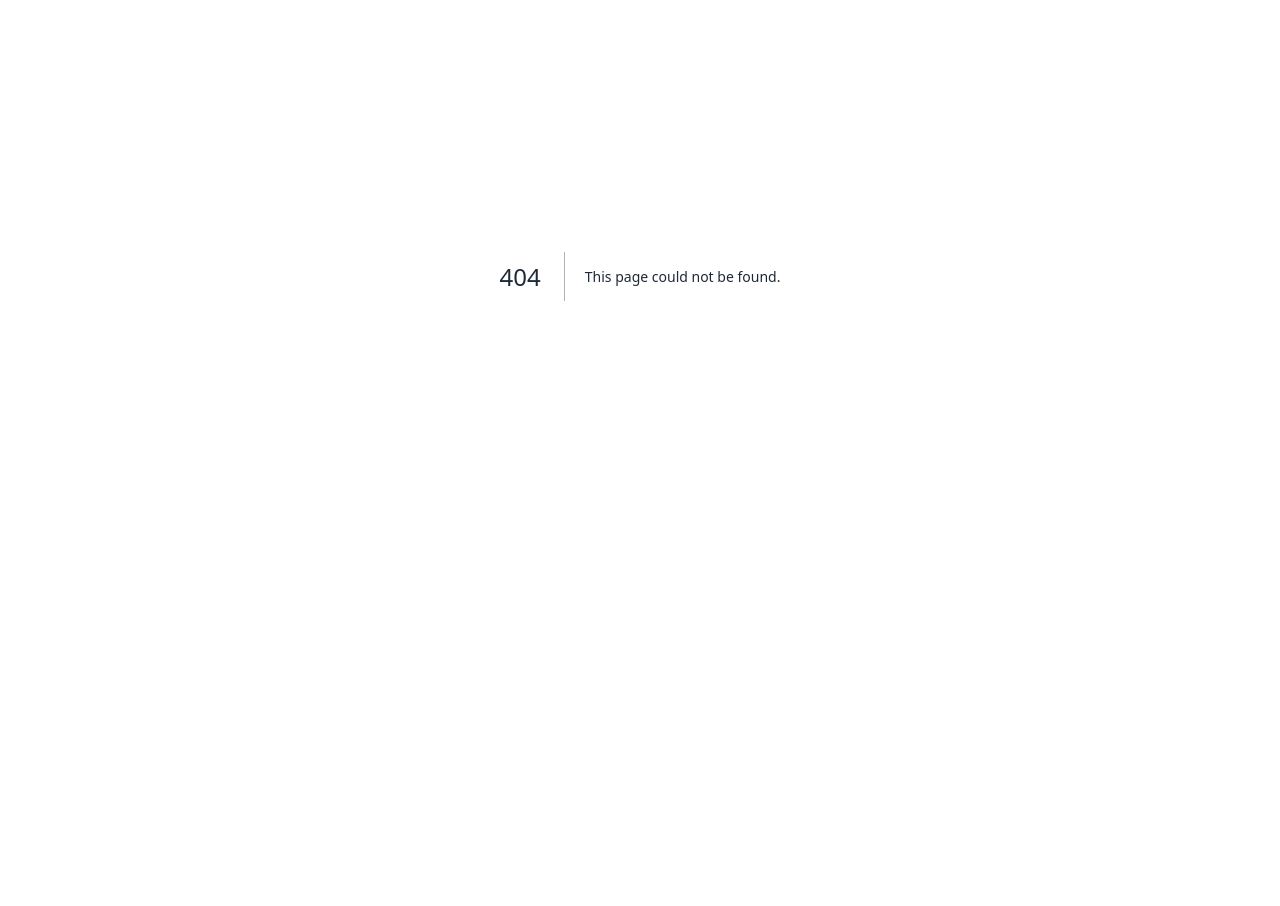
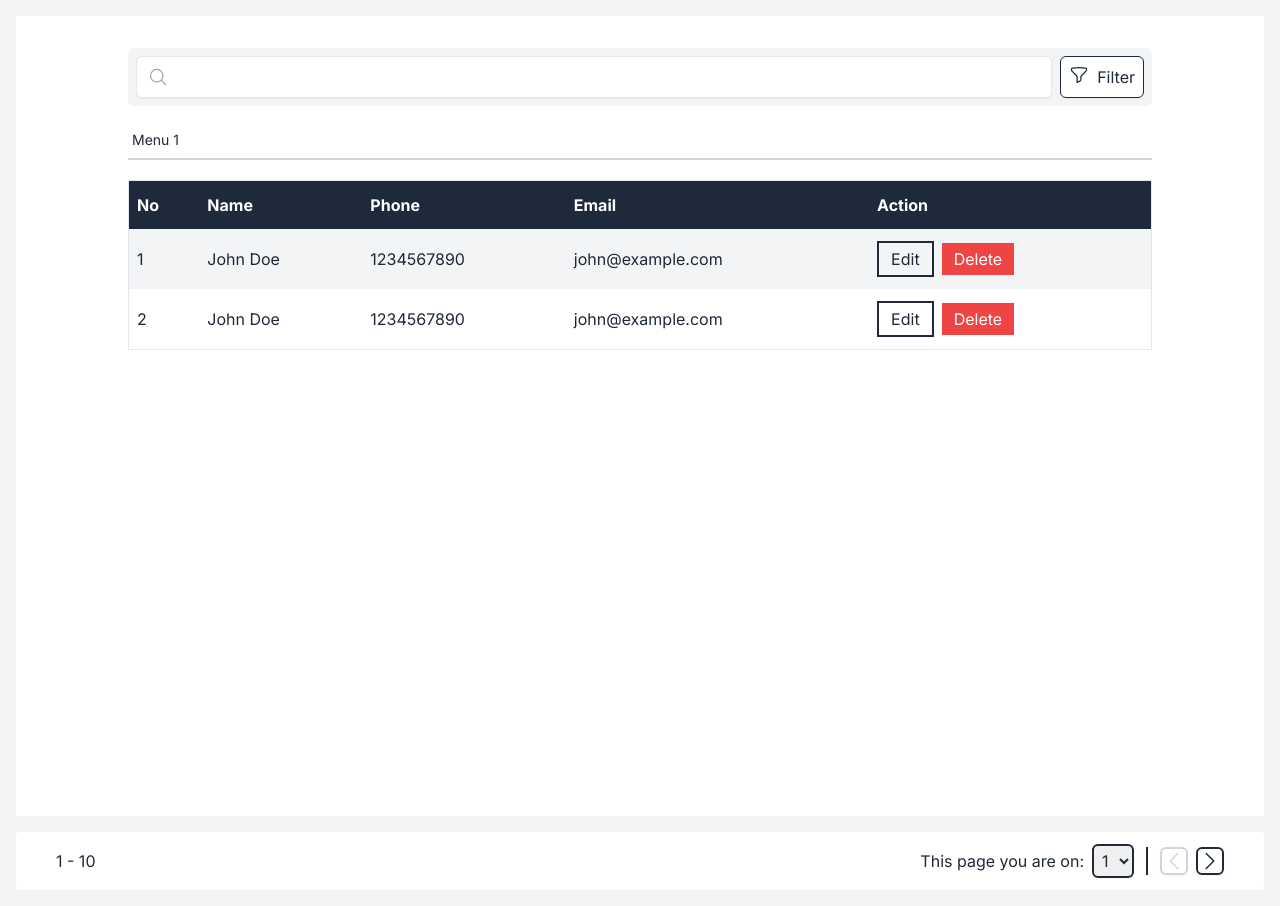
Before and after one commit to albaehaki/tes-ray-white, a Next.js app: page /user-management in a window 1280 px wide. Before the commit this address had no page. Shown: the part 140-1046 px from the top of the page. Before the commit the page ends 832 px from the top, so only its background shows below. Built offline with nearby package versions, Linux system fonts and the light colour scheme.

Commit message:
sudah berhasil membuat 1 halaman

```diff
--- a/app/layout.tsx
+++ b/app/layout.tsx
@@ -5,7 +5,7 @@ import { Inter } from 'next/font/google'
 // components
 import Sidebar from '@/components/sideBar'
 
-const inter = Inter({ subsets: ['latin'] })
+const inter = Inter({ subsets: ['latin']})
 
 export const metadata: Metadata = {
   title: 'Create Next App',
@@ -19,7 +19,7 @@ export default function RootLayout({
 }) {
   return (
     <html lang="en">
-      <body className={inter.className}>
+      <body className={inter.className }>
         <Sidebar>
         {children}
         </Sidebar>
--- /dev/null
+++ b/app/user-management/page.tsx
@@ -0,0 +1,137 @@
+"use client";
+import React, {useState} from "react";
+import {
+  MagnifyingGlassCircleIcon,
+  MagnifyingGlassIcon,
+  UserPlusIcon,
+  FunnelIcon,
+  ChevronRightIcon,
+  ChevronLeftIcon,
+} from "@heroicons/react/24/outline";
+// components
+import  FormPopUp from "@/components/formPopUp"
+
+
+const CustomerTable: React.FC = () => {
+  // Dummy data for customer table
+  const [popupOpen, setPopupOpen] = useState(false);
+
+  const openPopup = () => {
+    setPopupOpen(true);
+  };
+
+  const closePopup = () => {
+    setPopupOpen(false);
+  };
+
+
+  const customers = [
+    { id: 1, name: "John Doe", phone: "1234567890", email: "john@example.com" },
+    { id: 2, name: "John Doe", phone: "1234567890", email: "john@example.com" },
+    // ... more customer data
+  ];
+
+  return (
+    <div className="flex flex-col items-center">
+      <div className="w-full max-w-screen-lg mt-8">
+        <div className="flex items-center mb-4 relative bg-gray-100 rounded-md p-2">
+          <input
+            type="text"
+            className="w-full p-2 border rounded-md shadow-sm"
+            // placeholder={<MagnifyingGlassCircleIcon className="w-5 h-5" />}
+          />
+          <div className="absolute inset-y-3 left-3 pl-2 flex items-center pointer-events-none">
+            <MagnifyingGlassIcon className="w-5 h-5 text-gray-400" />
+          </div>
+          <button className="flex p-2 ml-2 border border-slate-800 bg-white rounded-md shadow-sm">
+            <FunnelIcon className="w-5 h-5 mr-2" />
+            Filter
+          </button>
+        </div>
+        <div className="overflow-x-auto">
+          <div className="flex space-x-4  mb-5 border-b-2 border-gray-300">
+            <button className="text-gray-800 py-2 px-1 hover:border-b-2 border-gray-800 text-sm">
+              Menu 1
+            </button>
+
+            {/* Tambahkan lebih banyak menu sesuai kebutuhan */}
+          </div>
+        </div>
+        <div className="">
+          <table className="min-w-full border ">
+            <thead className="bg-slate-800 text-white text-left">
+              <tr>
+                <th className="px-2 py-3">No</th>
+                <th className="px-2 py-3">Name</th>
+                <th className="px-2 py-3">Phone</th>
+                <th className="px-2 py-3">Email</th>
+                <th className="px-2 py-3">Action</th>
+              </tr>
+            </thead>
+            {customers.map((customer) => (
+              <tbody className={`${customer.id % 2 !== 0 ? `bg-gray-100`: ``}`}>
+                <tr key={customer.id}>
+                  <td className="px-2 py-3">{customer.id}</td>
+                  <td className="px-2 py-3">{customer.name}</td>
+                  <td className="px-2 py-3">{customer.phone}</td>
+                  <td className="px-2 py-3">{customer.email}</td>
+                  <td className="px-2 py-3">
+                    <button onClick={() => {openPopup()}} className="mr-2 text-gray-800 border-collapse border-2 border-gray-800 px-3 py-1">
+                      Edit
+                    </button>
+                    <button className="text-white px-3 py-1 bg-red-500 ">
+                      Delete
+                    </button>
+                  </td>
+                </tr>
+              </tbody>
+            ))}
+          </table>
+        </div>
+
+      </div>
+      {/* popup */}
+      <FormPopUp isOpen={popupOpen} onClose={closePopup} />
+    </div>
+  );
+};
+
+const App: React.FC = () => {
+  return (
+    <>
+      <div className="flex pb-10 justify-end bg-gray-100">
+        <button className="py-2 px-4 flex items-center bg-slate-800 text-white">
+          <UserPlusIcon className="w-6 h-6  mr-2 stroke-current" />
+          Add User
+        </button>
+      </div>
+
+      <div className="min-h-screen bg-white">
+        <CustomerTable />
+      </div>
+      <div className="flex justify-between items-center mt-4 bg-white px-10 py-3 rounded">
+          <div className="flex items-center">
+            <span className="mr-2">1 - 10</span>
+          </div>
+          <div className="flex items-center">
+            <span className="mr-2">This page you are on: {`  `}</span>
+            <select className="p-1 border-2 rounded-md shadow-sm border-gray-800">
+              <option>1</option>
+              <option>2</option>
+              {/* ... more page options */}
+            </select>
+            <div className="flex border-l-2 border-gray-800 ml-3">
+            <button className="mr-2 ml-3 border-2 rounded-md shadow-sm border-gray-300 text-gray-300">
+                <ChevronLeftIcon className="w-6 h-6" />
+            </button>
+            <button className="border-2 rounded-md shadow-sm border-gray-800">
+            <ChevronRightIcon className="w-6 h-6 " />
+            </button>
+            </div>
+          </div>
+        </div>
+    </>
+  );
+};
+
+export default App;
--- /dev/null
+++ b/components/formPopUp.tsx
@@ -0,0 +1,72 @@
+import React, { useState } from 'react';
+
+const Popup = ({ isOpen, onClose }: any) => {
+  const [formData, setFormData] = useState({
+    name: '',
+    category: '',
+    office: '',
+    phoneNumber: '',
+    email: '',
+    status: '',
+  });
+
+  const handleChange = (e: any) => {
+    const { name, value } = e.target;
+    setFormData((prevData) => ({
+      ...prevData,
+      [name]: value,
+    }));
+  };
+
+  const handleSubmit = (e: any) => {
+    e.preventDefault();
+    // Lakukan sesuatu dengan data yang diisi di form
+    console.log(formData);
+    onClose(); // Tutup popup setelah submit
+  };
+
+  if (!isOpen) {
+    return null;
+  }
+
+  return (
+    <div className="fixed inset-0 flex justify-center items-center bg-black bg-opacity-50">
+      <div className="bg-white p-6 rounded-lg shadow-md w-96">
+        <h2 className="text-xl font-bold mb-4">Form Data</h2>
+        <form onSubmit={handleSubmit}>
+          <div className="mb-3">
+            <label htmlFor="name" className="block font-medium">
+              Nama
+            </label>
+            <input
+              type="text"
+              id="name"
+              name="name"
+              value={formData.name}
+              onChange={handleChange}
+              className="border rounded-md px-2 py-1 w-full"
+            />
+          </div>
+          {/* Tambahkan input lain sesuai kebutuhan */}
+          <div className="flex justify-end mt-4">
+            <button
+              type="button"
+              onClick={onClose}
+              className="mr-2 px-4 py-2 border rounded-md"
+            >
+              Cancel
+            </button>
+            <button
+              type="submit"
+              className="bg-blue-500 text-white px-4 py-2 rounded-md"
+            >
+              Submit
+            </button>
+          </div>
+        </form>
+      </div>
+    </div>
+  );
+};
+
+export default Popup;
--- a/components/sideBar.tsx
+++ b/components/sideBar.tsx
@@ -28,15 +28,15 @@ const Header = ({ children }: { children: React.ReactNode }) => {
         {isSidebarOpen && (
           <div
             className={`fixed h-screen ${
-              isSidebarOpen ? `w-10/12 sm:w-2/12` : ``
-            } w-64 bg-gray-700 text-white`}
+              isSidebarOpen ? `w-10/12 sm:w-4/12 md:w-3/12 lg:w-2/12 ` : ``
+            }  bg-gray-700 text-white`}
           >
             <SideBarContent />
           </div>
         )}
         <header
           className={`flex justify-between fixed right-0  items-center p-4 bg-white text-gray-800 ${
-            isSidebarOpen ? `w-2/12 sm:w-10/12` : `w-full`
+            isSidebarOpen ? `w-2/12 sm:w-8/12 md:w-9/12 lg:w-10/12` : `w-full`
           }`}
         >
           <div className="flex items-center">
@@ -79,8 +79,8 @@ const Header = ({ children }: { children: React.ReactNode }) => {
           {/* Add any additional elements you need */}
         </header>
       </div>
-      <div className={` absolute z-[-1] right-0  items-center p-4  text-gray-800 ${
-            isSidebarOpen ? `w-2/12 sm:w-10/12` : `w-full`
+      <div className={`absolute z-[-1] right-0  items-center p-4 mt-[60px] bg-gray-100  text-gray-800 ${
+            isSidebarOpen ? `relative md:absolute w-2/12 sm:w-8/12 md:w-9/12 lg:w-10/12` : `w-full`
           }`}>
         {children}
       </div>
--- a/components/sideBarContent.tsx
+++ b/components/sideBarContent.tsx
@@ -3,7 +3,7 @@ import { UserCircleIcon, HomeIcon, InboxIcon, BookmarkIcon, DocumentTextIcon, Ch
 
 const ContentSidebar: React.FC = () => {
   return (
-    <div className="flex flex-col bg-gray-800 text-white h-screen overflow-y-auto">
+    <div className="flex flex-col bg-gray-800 text-white h-screen">
       {/* Profile */}
       <div className="flex flex-col  space-y-2 p-6">
         <div className="w-24 h-24  bg-gray-700 flex items-center justify-center">
@@ -29,11 +29,11 @@ const ContentSidebar: React.FC = () => {
             <span className="text-xs ">News</span>
             <ChevronDownIcon className="w-6 h-6 justify-self-end absolute right-3" />
           </li>
-          <li className="flex items-center space-x-2 relative py-3 px-14">
+          {/* <li className="flex items-center space-x-2 relative py-3 px-14">
 
             <span className="text-xs ">Add News</span>
 
-          </li>
+          </li> */}
 
         </ul>
       </div>
```
Also changed, not shown: app/news/page.tsx (+1 -1 lines).
